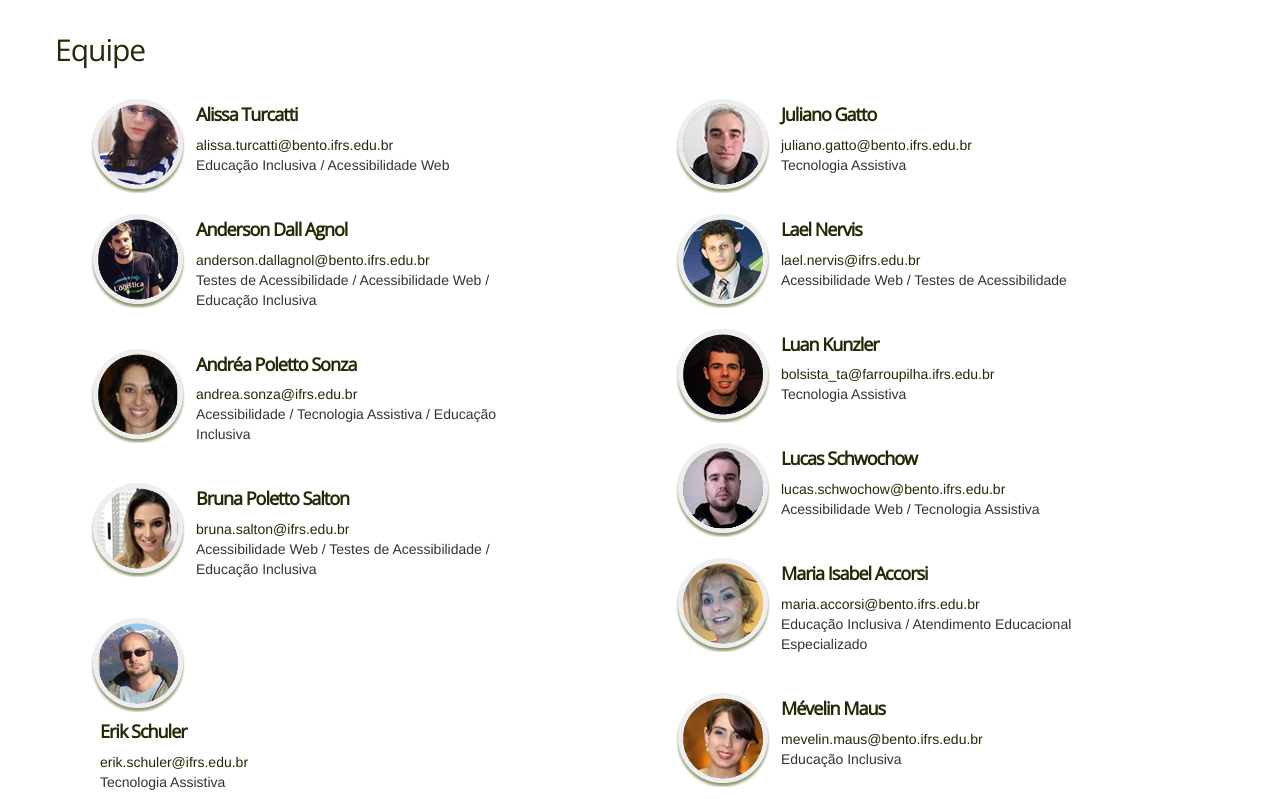
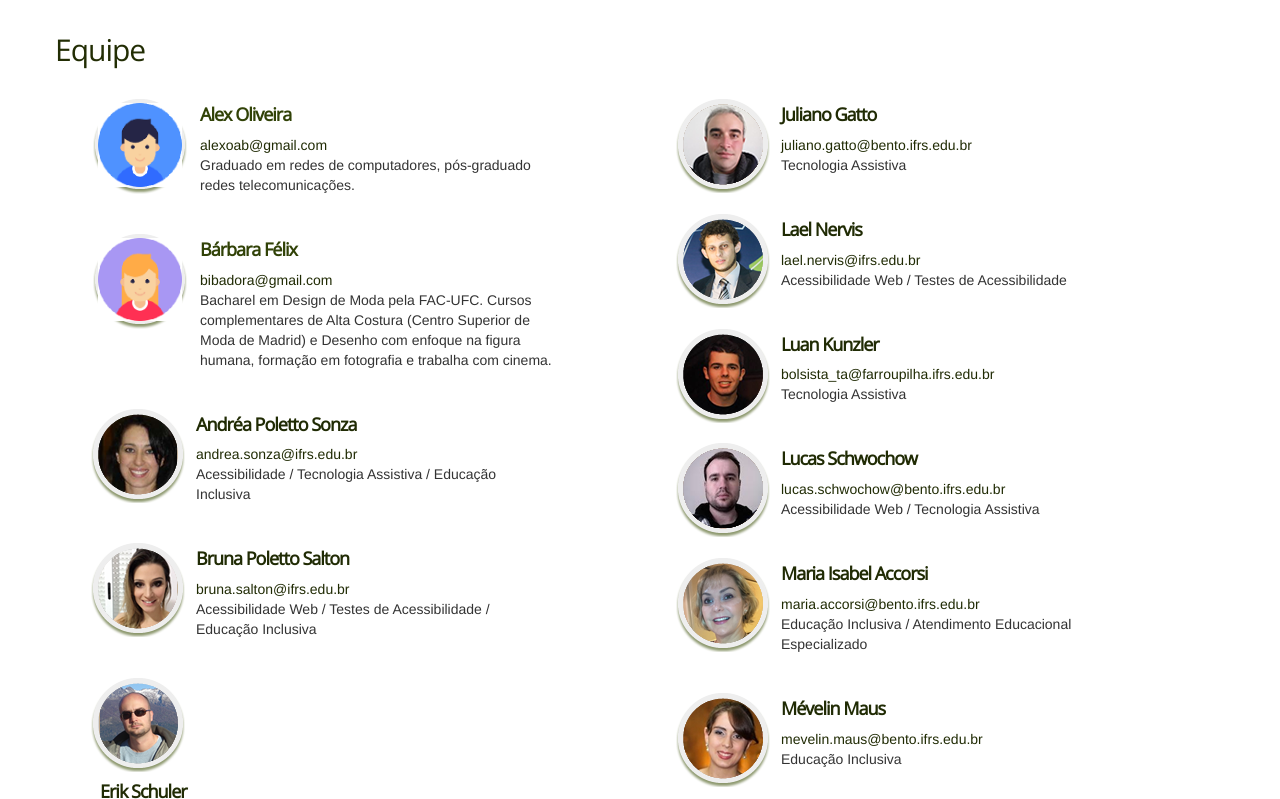
Before and after one commit to weder96/projetoA12E, a plain HTML site: page quem-somos.html in a window 1280 px wide. Shown: the part 801-1600 px from the top of the page. Drawn offline with nearby package versions, Linux system fonts and the light colour scheme; a web font is replaced by a local one.

Commit message:
Ajuste quem somos
Ajuste quem somos e imagens para equipe.

```diff
--- a/css/style.css
+++ b/css/style.css
@@ -27,6 +27,9 @@ a[href^="tel:"] {
   margin: 1px 29px 16px 0;
   float: left;
 }
+.smaller-image {
+    width: 100px;
+  }
 .wrapper {
   width: 100%;
   overflow: hidden;
--- a/quem-somos.html
+++ b/quem-somos.html
@@ -183,14 +183,14 @@
               <div class="inner-1">
                 <ul class="equipe">
                   <li>
-                    <img src="files/equipe/alissa.png" alt="" />
-                    <h5><a href="http://lattes.cnpq.br/3189997797634600" title="curr&iacute;culo Lattes">Alissa Turcatti</a></h5>
-                    <p><a href="mailto:alissa.turcatti@bento.ifrs.edu.br">alissa.turcatti@bento.ifrs.edu.br</a> Educação Inclusiva / Acessibilidade Web</p>
+                    <img class="smaller-image" src="files/equipe/picT1.png" alt="" />
+                    <h5>Alex Oliveira</h5>
+                    <p><a href="mailto:alexoab@gmail.com">alexoab@gmail.com</a> Graduado em redes de computadores, pós-graduado redes telecomunicações.</p>
                   </li>
                   <li>
-                    <img src="files/equipe/anderson.png" alt="" />
-                    <h5><a href="http://lattes.cnpq.br/4277299901691464" title="curr&iacute;culo Lattes">Anderson Dall Agnol</a></h5>
-                    <p><a href="mailto:anderson.dallagnol@bento.ifrs.edu.br">anderson.dallagnol@bento.ifrs.edu.br</a> Testes de Acessibilidade / Acessibilidade Web / Educação Inclusiva </p>
+                    <img class="smaller-image" src="files/equipe/picT2.png" alt="" />
+                    <h5>Bárbara Félix</h5>
+                    <p><a href="mailto:bibadora@gmail.com">bibadora@gmail.com</a> Bacharel em Design de Moda pela FAC-UFC. Cursos complementares de Alta Costura (Centro Superior de Moda de Madrid) e Desenho com enfoque na figura humana, formação em fotografia e trabalha com cinema. </p>
                   </li>
                   <li>
                     <img src="files/equipe/andrea.png" alt="" />
@@ -298,7 +298,7 @@
           <li><a href="#"><i class="fa fa-youtube-square" aria-hidden="true"></i> Siga-nos no Google+</a></li>
         </ul>
 
-        <div class="privacy pull-left">Desenvolvido pelo Projeto de Acessibilidade Virtual</div>
+        <div class="privacy pull-left">Desenvolvido pelo Projeto A12E</div>
       </div>
     </footer>
     <a href="#finalrodape_ref" id="finalrodape_ref" class="menu_access_ref">Final do Rodap&eacute;</a>
```
Also changed, not shown: files/equipe/picT1.png (added), files/equipe/picT2.png (added), files/equipe/picT3.png (added), files/equipe/picT4.png (added).
